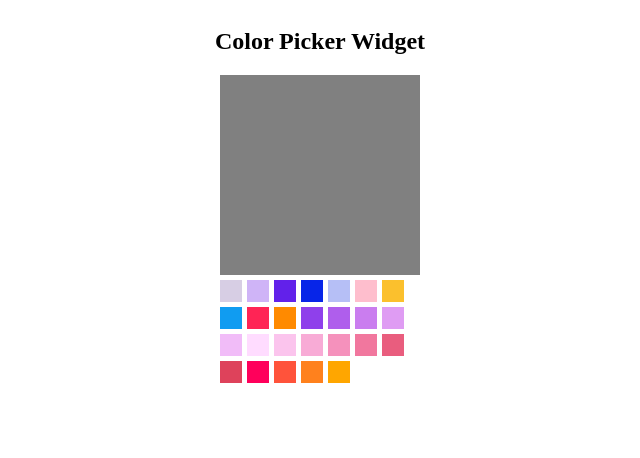
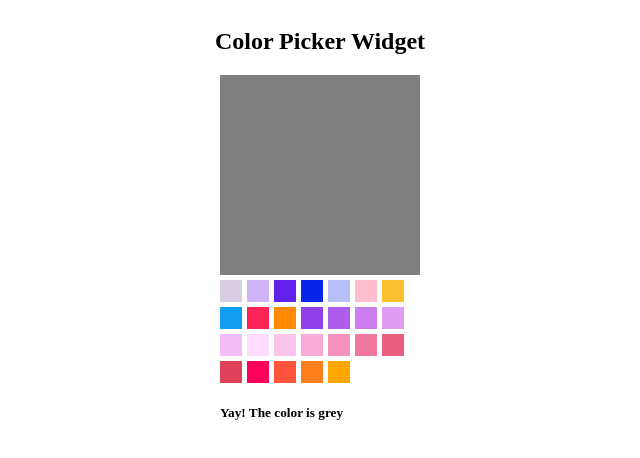
Before and after one commit to julienguyenn/Diversio-FE-Exercise, a React (Create React App) app: page / in a window 1280 px wide. Shown: the top 458 px of the page, without its empty margins (320-960 px from the left). Built offline with nearby package versions, Linux system fonts and the light colour scheme.

Commit message:
Add color prompt for users

```diff
--- a/src/components/ColorWidget/ColorSelector/index.js
+++ b/src/components/ColorWidget/ColorSelector/index.js
@@ -20,6 +20,7 @@ const ColorSelector = ({ colorList, selectedColor, changeSelectedColor }) => {
     return (
         <div className="color-selector-wrapper">
             {colorOptions}
+            <h5>Yay! The color is {selectedColor}</h5>
         </div>
     );
 }
```
